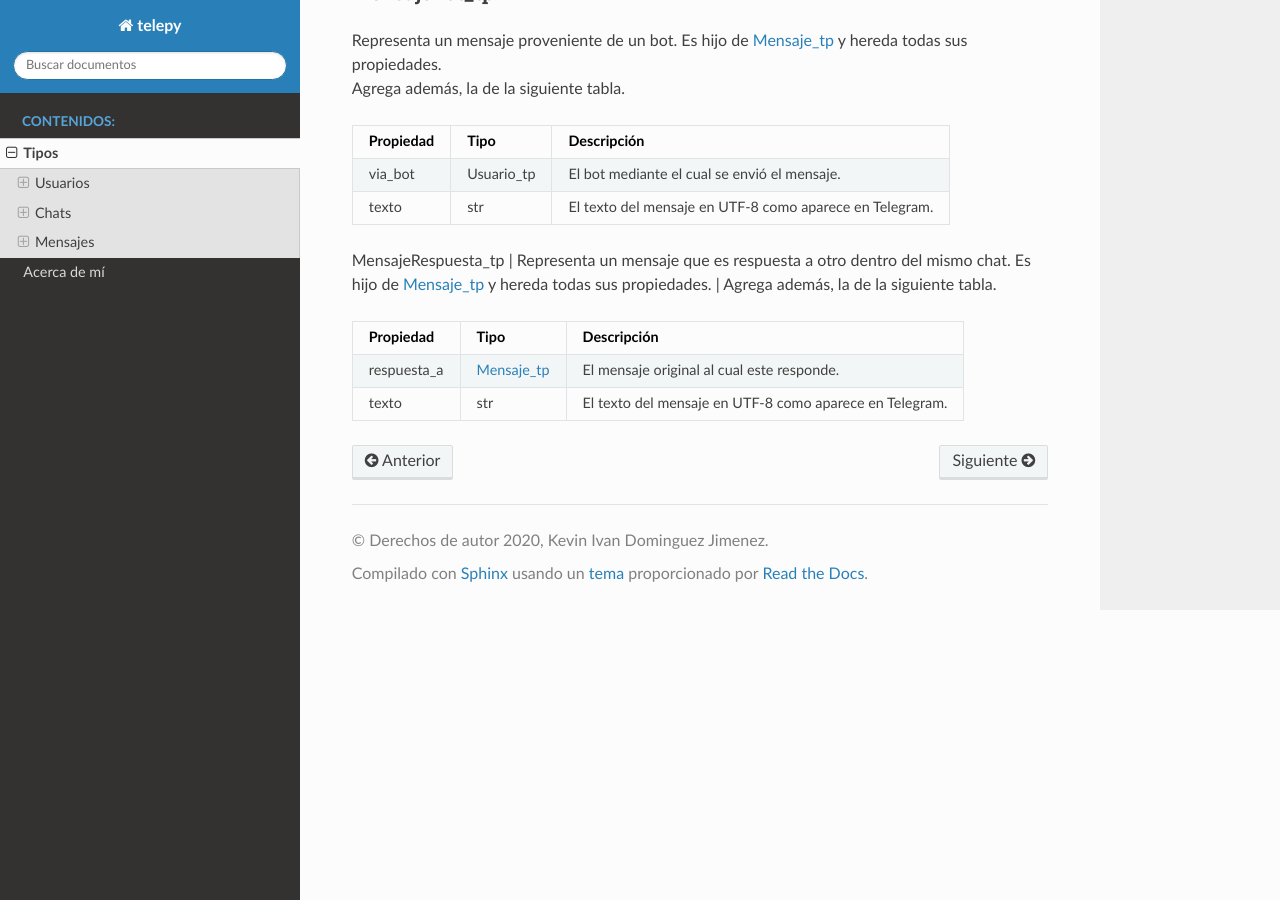
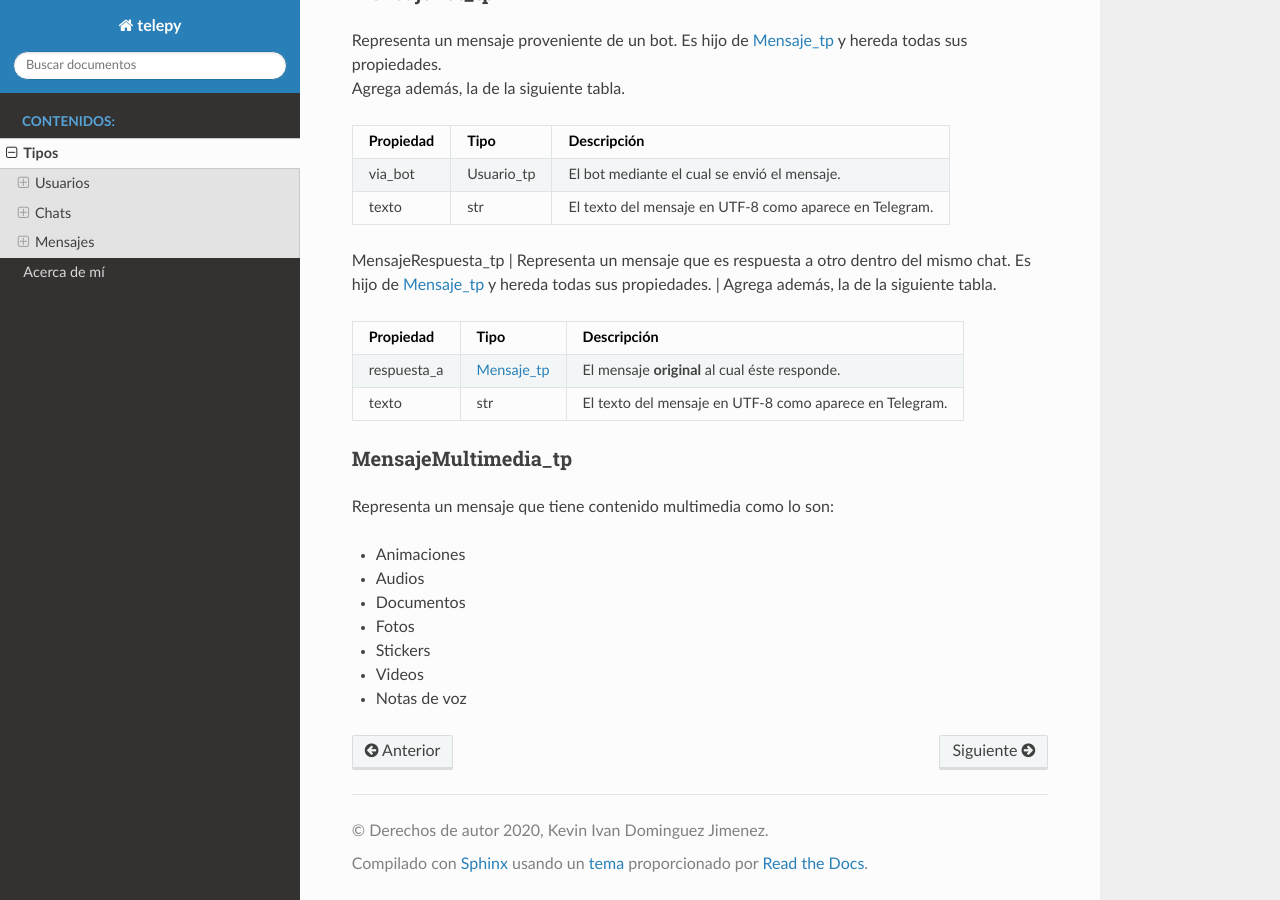
Before and after one commit to IvanovichRU/telepy, a Sphinx documentation site: the page built from docs/Tipos.rst, in a window 1280 px wide and 900 px high, scrolled down 4480 px. Built offline with Sphinx 7.4.7 and the Read the Docs theme 2.0.0, drawn with Linux system fonts in a browser that asks for light colours; some of the changed text lies outside the part shown.

Commit message:
Más documentación...

```diff
--- a/docs/Tipos.rst
+++ b/docs/Tipos.rst
@@ -231,6 +231,20 @@ MensajeRespuesta_tp
 ==================== ================== =========================================================================
 Propiedad            Tipo               Descripción
 ==================== ================== =========================================================================
-respuesta_a          :ref:`mensaje-tp`  El mensaje original al cual este responde.
+respuesta_a          :ref:`mensaje-tp`  El mensaje **original** al cual éste responde.
 texto                str                El texto del mensaje en UTF-8 como aparece en Telegram.
 ==================== ================== =========================================================================
+
+.. _mensaje-multimedia:
+
+MensajeMultimedia_tp
+--------------------
+| Representa un mensaje que tiene contenido multimedia como lo son:
+
+*   Animaciones
+*   Audios
+*   Documentos
+*   Fotos
+*   Stickers
+*   Videos
+*   Notas de voz
```
Also changed, not shown: other parts of docs/Tipos.rst (+1 -1 lines), 6 other files.
